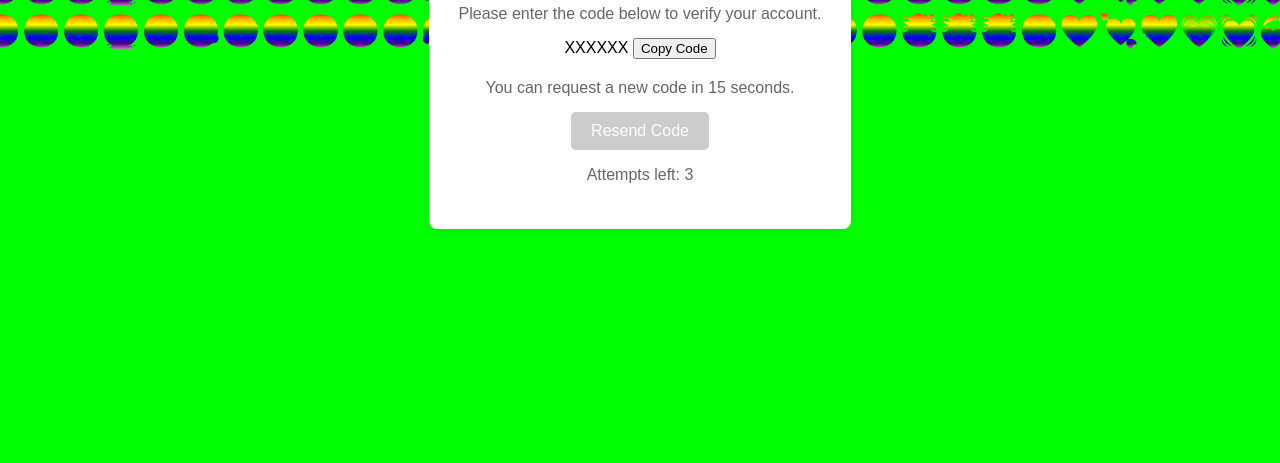
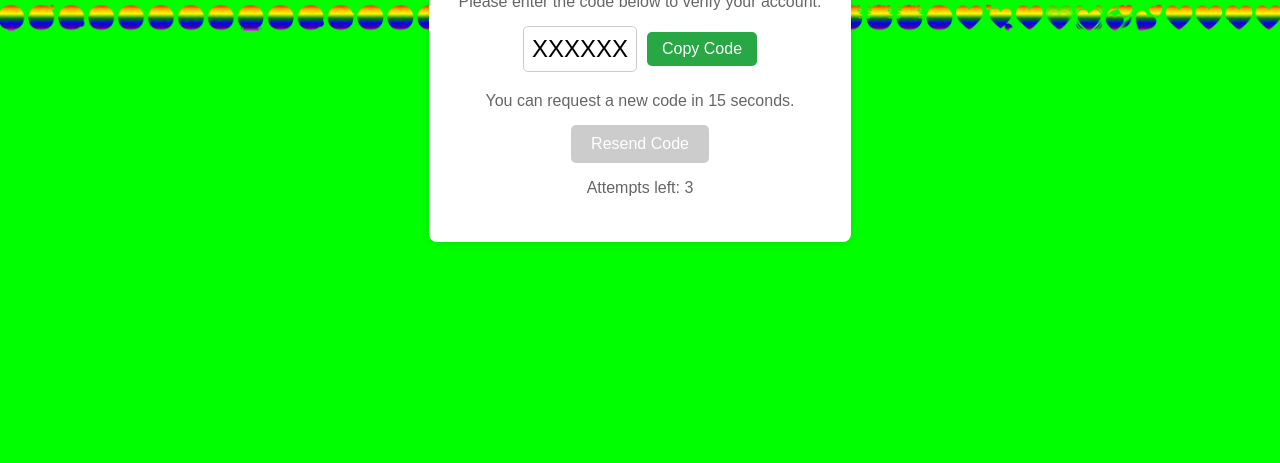
Before and after one commit to Cobutech254pro/Tes, a plain HTML site: page index.html in a window 1280 px wide. Shown: the part 337-800 px from the top of the page. Drawn offline with Linux system fonts and the light colour scheme.

Commit message:
𝐏𝐑𝐄𝐌𝐈𝐔𝐌

```diff
--- a/public/css/verification.css
+++ b/public/css/verification.css
@@ -26,6 +26,36 @@ h1 {
 p {
     color: #666;
     margin-bottom: 15px;
+}
+
+.code-display-container {
+    display: flex;
+    align-items: center;
+    justify-content: center;
+    margin-bottom: 20px;
+}
+
+#verification-code-display {
+    font-size: 1.5em;
+    margin-right: 10px;
+    padding: 8px;
+    border: 1px solid #ccc;
+    border-radius: 5px;
+    user-select: all; /* Allow selection of the code */
+}
+
+#copy-code-button {
+    padding: 8px 15px;
+    background-color: #28a745;
+    color: white;
+    border: none;
+    border-radius: 5px;
+    cursor: pointer;
+    font-size: 1em;
+}
+
+#copy-code-button:hover {
+    background-color: #218838;
 }
 
 .code-input-container {
@@ -87,15 +117,14 @@ p {
 }
 
 .background-text {
-    font-size: 2em; /* Adjust size as needed */
-    font-weight: bold;
+    font-size: 1.5em; /* Adjust emoji size as needed */
     white-space: nowrap;
     color: transparent;
     background: linear-gradient(180deg, red, orange, yellow, green, blue, indigo, violet); /* Vertical gradient */
     -webkit-background-clip: text;
     background-clip: text;
-    animation: flowTextVertical 1s linear infinite; /* Faster vertical animation (10 seconds) */
-    margin-bottom: 5px; /* Spacing between repetitions */
+    animation: flowTextVertical 30s linear infinite; /* Adjust speed as needed */
+    margin-bottom: 0.5em; /* Adjust spacing between emojis */
 }
 
 @keyframes flowTextVertical {
@@ -106,4 +135,3 @@ p {
         transform: translateY(100%);
     }
 }
-so
```
